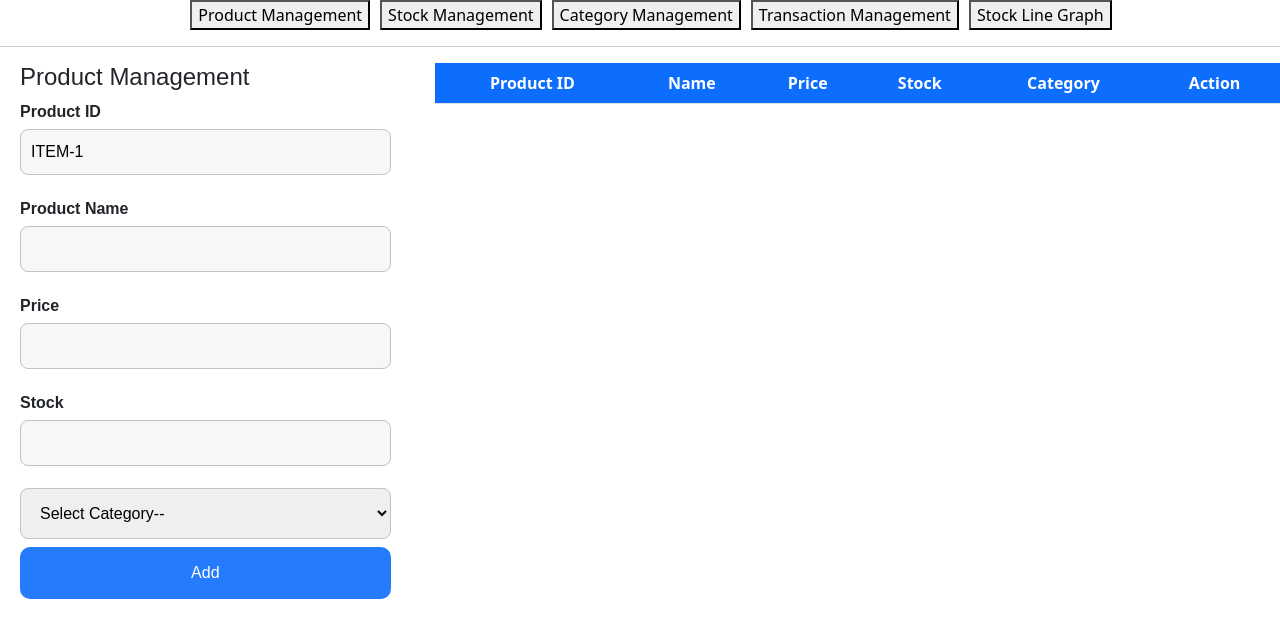
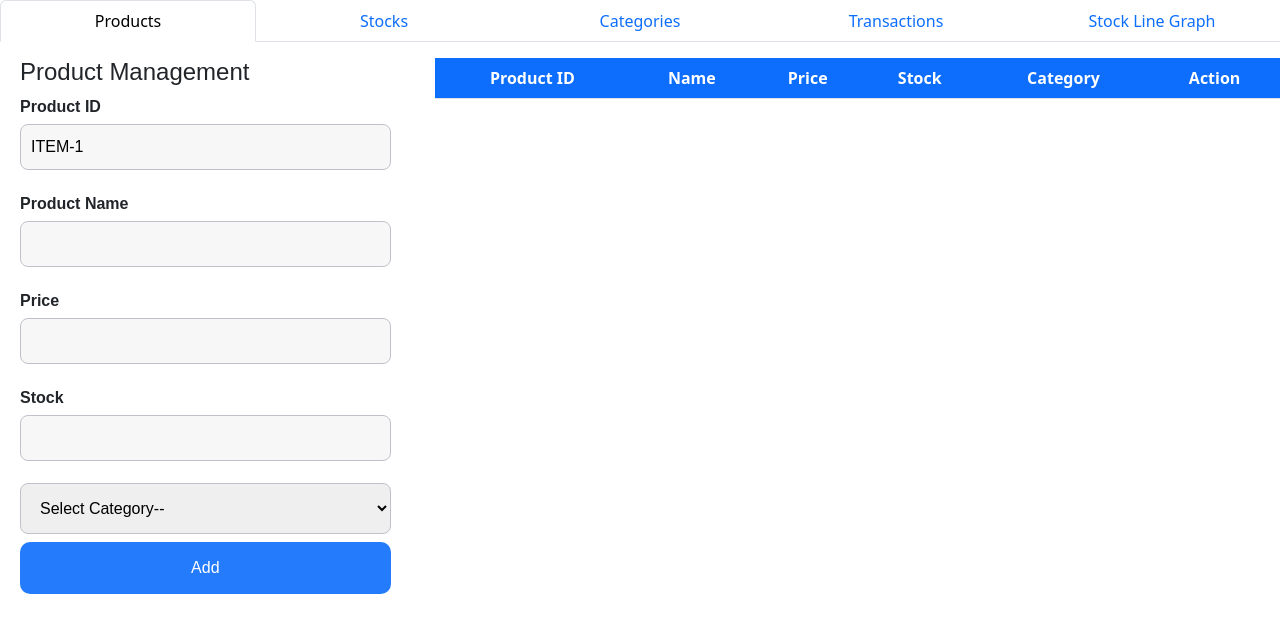
Before and after one commit to kennjoson/reactfinalna, a React (Create React App) app: page / in a window 1280 px wide. Shown: the top 638 px of the page. Built offline with nearby package versions, Linux system fonts and the light colour scheme.

Commit message:
update sa tabs

```diff
--- a/src/App.js
+++ b/src/App.js
@@ -1,13 +1,19 @@
-import React from 'react';
+import React, {useState} from 'react';
 import ProdManagement from './ProductManagement';
 import StockManagement from './StockManagement';
 import CategoryManagement from './CategoryManagement';
 import { ProdListProvider } from './ProdListContext';
 import TransactionManagement from './TransactionManagement';
-import ApexChart from './LineChart';
+import LineChart from './LineChart';
+import Tabs from 'react-bootstrap/Tabs';
+import Tab from 'react-bootstrap/Tab';
 
 const App = () => {
-  const [selectedTab, setSelectedTab] = React.useState('Product Management');
+  const [selectedTab, setSelectedTab] = useState('Product Management');
+
+  const handleTabSelect = (tab) => {
+    setSelectedTab(tab);
+  };
 
   const TabContent = () => {
     if (selectedTab === 'Product Management') {
@@ -19,7 +25,7 @@ const App = () => {
     } else if (selectedTab === 'Transaction Management') {
       return <TransactionManagement />;
     } else if (selectedTab === 'Line Chart') {
-      return <ApexChart />;
+      return <LineChart />;
     }
     return null;
   };
@@ -27,25 +33,29 @@ const App = () => {
   return (
     <ProdListProvider>
       <div>
-        <ul style={{ display: 'flex', listStyle: 'none', justifyContent: 'center' }}>
-          <li style={{ marginRight: '10px' }}>
-            <button onClick={() => setSelectedTab('Product Management')}>Product Management</button>
-          </li>
-          <li style={{ marginRight: '10px' }}>
-            <button onClick={() => setSelectedTab('Stock Management')}>Stock Management</button>
-          </li>
-          <li style={{ marginRight: '10px' }}>
-            <button onClick={() => setSelectedTab('Category Management')}>Category Management</button>
-          </li>
-          <li style={{ marginRight: '10px' }}>
-            <button onClick={() => setSelectedTab('Transaction Management')}>Transaction Management</button>
-          </li>
-          <li style={{ marginRight: '10px' }}>
-            <button onClick={() => setSelectedTab('Line Chart')}>Stock Line Graph</button>
-          </li>
-        </ul>
-        <hr />
-        {TabContent()}
+        <Tabs
+          id="tab-navigation"
+          activeKey={selectedTab}
+          onSelect={handleTabSelect}
+          className="mb-3"
+          justify
+        >
+          <Tab eventKey="Product Management" title="Products">
+            {TabContent()}
+          </Tab>
+          <Tab eventKey="Stock Management" title="Stocks">
+            {TabContent()}
+          </Tab>
+          <Tab eventKey="Category Management" title="Categories">
+            {TabContent()}
+          </Tab>
+          <Tab eventKey="Transaction Management" title="Transactions">
+            {TabContent()}
+          </Tab>
+          <Tab eventKey="Line Chart" title="Stock Line Graph">
+            {TabContent()}
+          </Tab>
+        </Tabs>
       </div>
     </ProdListProvider>
   );
--- a/src/LineChart.js
+++ b/src/LineChart.js
@@ -2,7 +2,7 @@ import React, { useContext } from 'react';
 import Chart from 'react-apexcharts';
 import { ProdListContext } from './ProdListContext';
 
-const ApexChart = () => {
+const LineChart = () => {
   const { prodList } = useContext(ProdListContext);
 
   const categories = prodList.map(product => product.prodName);
@@ -49,4 +49,4 @@ const ApexChart = () => {
   );
 };
 
-export default ApexChart;
+export default LineChart;
--- a/src/StockManagement.js
+++ b/src/StockManagement.js
@@ -19,7 +19,6 @@ const StockManagement = () => {
     setShowProductModal(false);
   };
 
-
   return (
     <div>
       <h2>Stock Management</h2>
@@ -29,7 +28,6 @@ const StockManagement = () => {
             <th scope="col" className="bg-primary text-white">Product ID</th>
             <th scope="col" className="bg-primary text-white">Name</th>
             <th scope="col" className="bg-primary text-white">Stock</th>
-
             <th className="bg-primary text-white">Action</th>
           </tr>
         </thead>
@@ -67,7 +65,6 @@ const StockManagement = () => {
                 onChange={(e) => setSelectedProduct({ ...selectedProduct, stock: e.target.value })}
               />
             </div>
-
           </form>
         </div>
         <div className="modal-footer">
```
